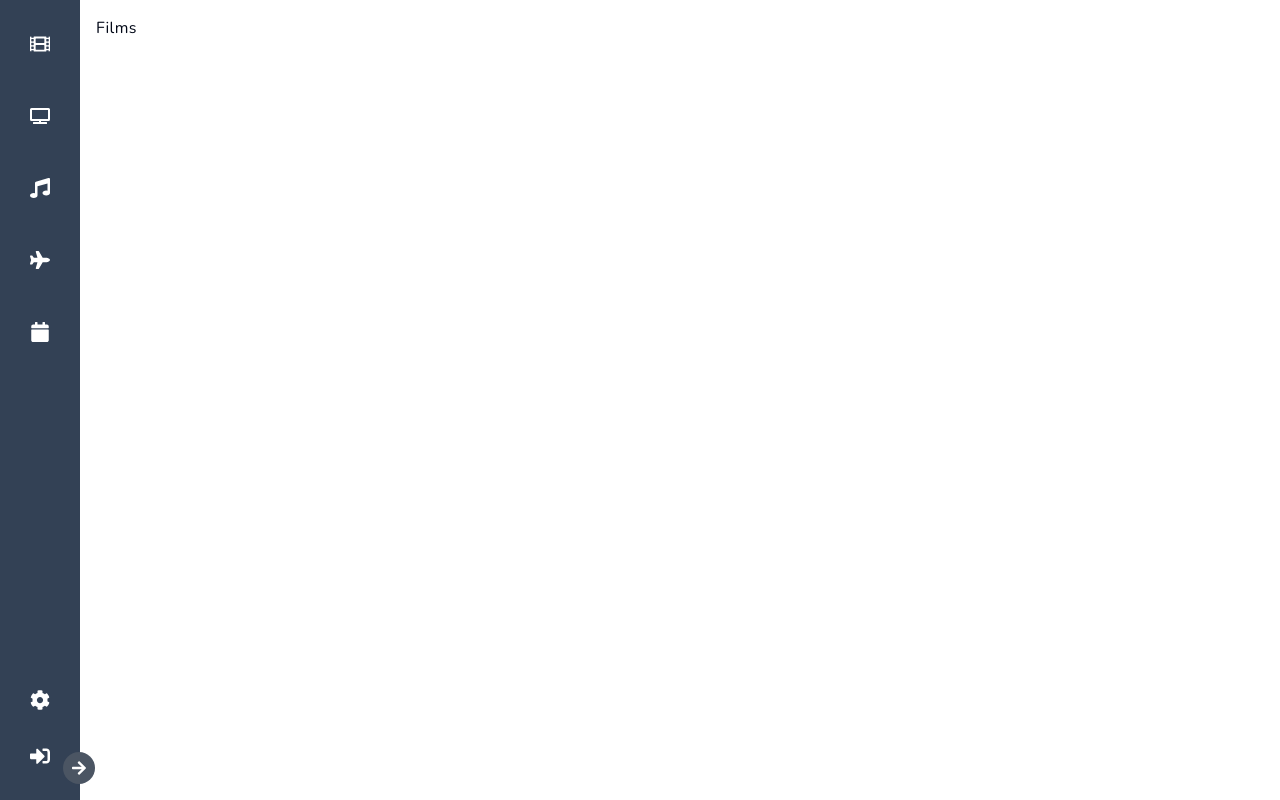
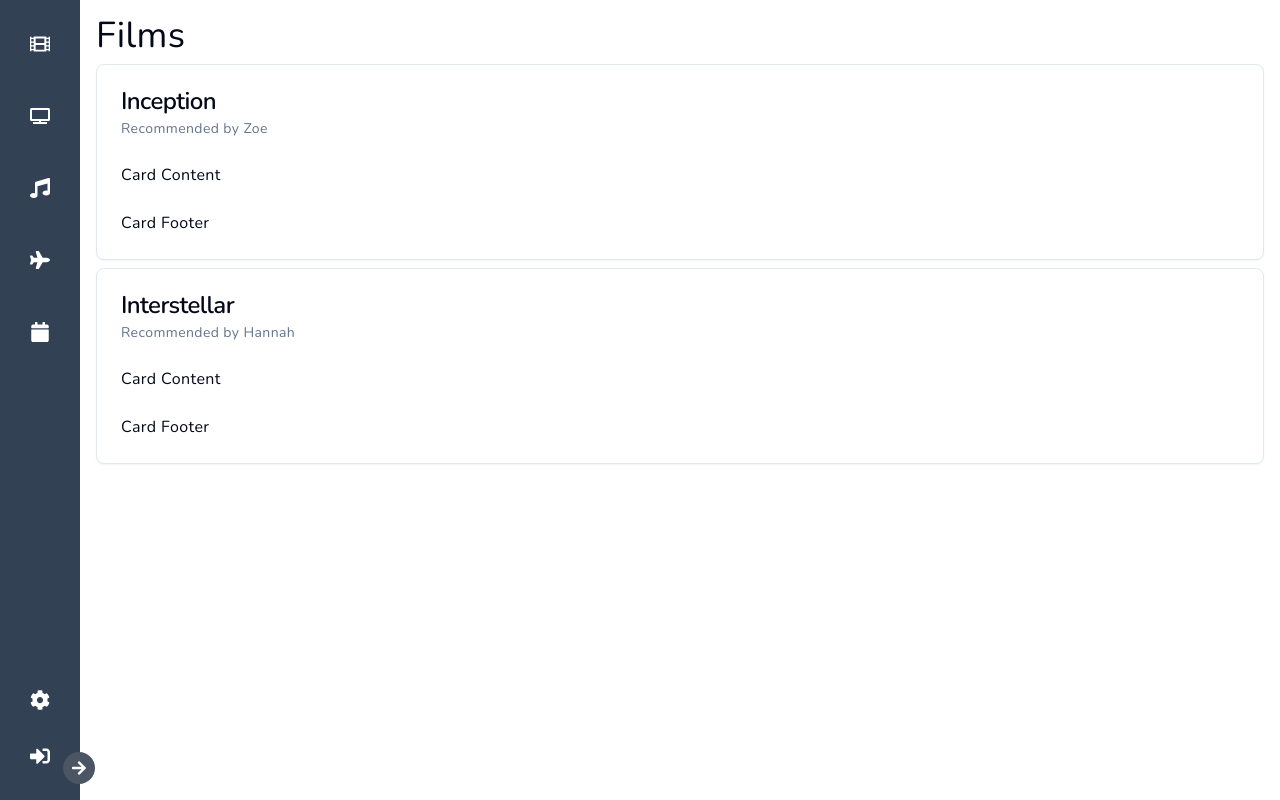
Before and after one commit to franciskershaw/recommendable, a React (Vite) app: page /films in a window 1280 px wide. Built offline with nearby package versions, Linux system fonts and the light colour scheme.

Commit message:
get started with films

```diff
--- /dev/null
+++ b/src/components/layout/CategoryPage/CategoryPageLayout.tsx
@@ -0,0 +1,43 @@
+import {
+  Card,
+  CardContent,
+  CardDescription,
+  CardFooter,
+  CardHeader,
+  CardTitle,
+} from "@/components/ui/Card/Card";
+import Heading from "@/components/ui/Heading/Heading";
+import { recommend } from "@/lib/globalTypes";
+
+const CategoryPageLayout = ({
+  name,
+  recommends,
+}: {
+  name: string;
+  recommends: recommend[];
+}) => {
+  return (
+    <div className="space-y-2">
+      <Heading>{name}</Heading>
+
+      {recommends.map((recommend) => (
+        <Card key={recommend.id}>
+          <CardHeader>
+            <CardTitle>{recommend.name}</CardTitle>
+            <CardDescription>
+              Recommended by {recommend.recommendedBy}
+            </CardDescription>
+          </CardHeader>
+          <CardContent>
+            <p>Card Content</p>
+          </CardContent>
+          <CardFooter>
+            <p>Card Footer</p>
+          </CardFooter>
+        </Card>
+      ))}
+    </div>
+  );
+};
+
+export default CategoryPageLayout;
--- /dev/null
+++ b/src/lib/globalTypes.ts
@@ -0,0 +1,7 @@
+export interface recommend {
+  id: string;
+  name: string;
+  recommendedBy: string;
+  recommendedAt: string;
+  actioned: boolean;
+}
--- a/src/pages/Categories/Films/Films.tsx
+++ b/src/pages/Categories/Films/Films.tsx
@@ -1,5 +1,28 @@
+import CategoryPageLayout from "@/components/layout/CategoryPage/CategoryPageLayout";
+
+const recommendations = [
+  {
+    id: "1",
+    name: "Inception",
+    recommendedBy: "Zoe",
+    recommendedAt: "07/09/2024",
+    actioned: false,
+  },
+  {
+    id: "2",
+    name: "Interstellar",
+    recommendedBy: "Hannah",
+    recommendedAt: "07/09/2024",
+    actioned: false,
+  },
+];
+
 const Films = () => {
-  return <div>Films</div>;
+  return (
+    <>
+      <CategoryPageLayout name={"Films"} recommends={recommendations} />
+    </>
+  );
 };
 
 export default Films;
```
